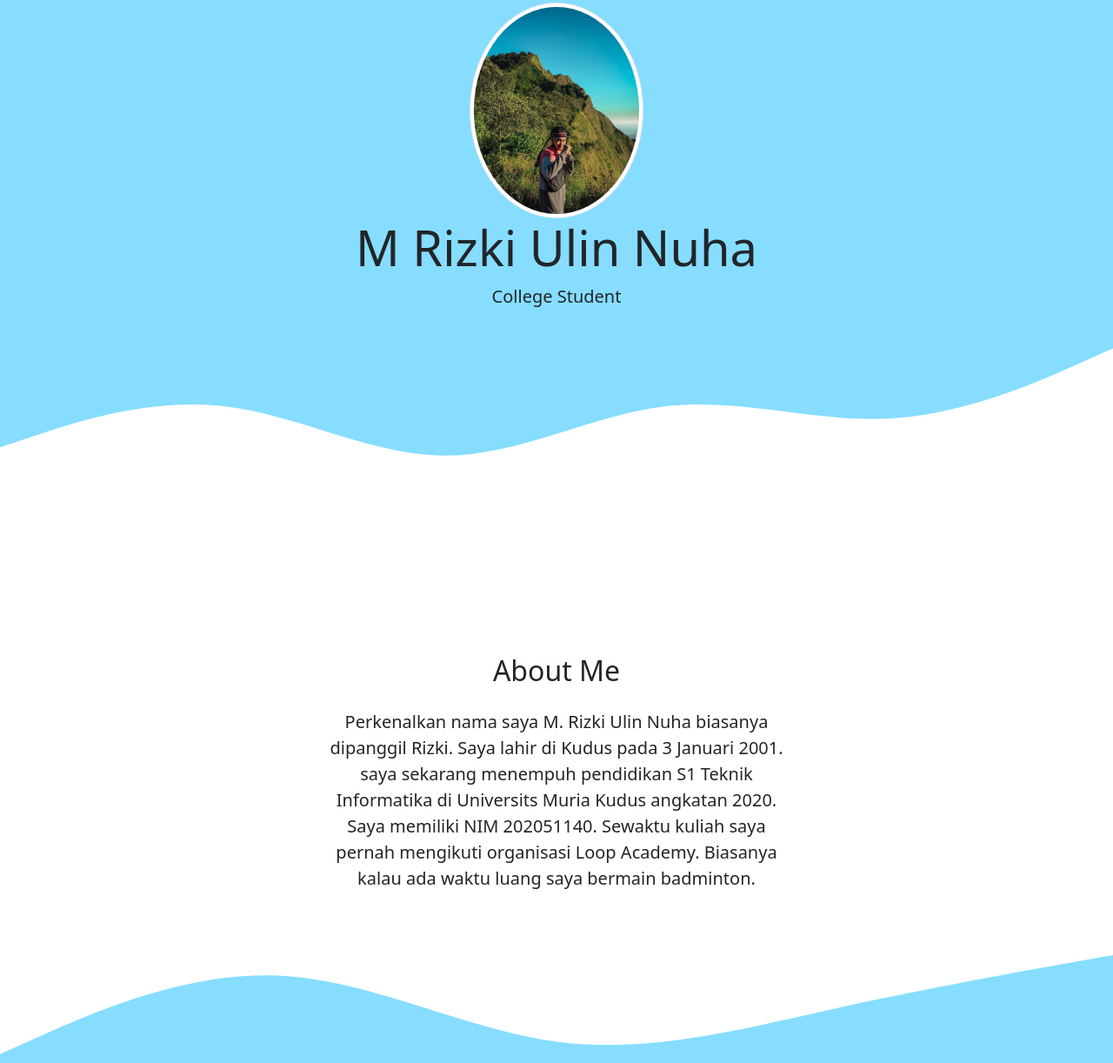
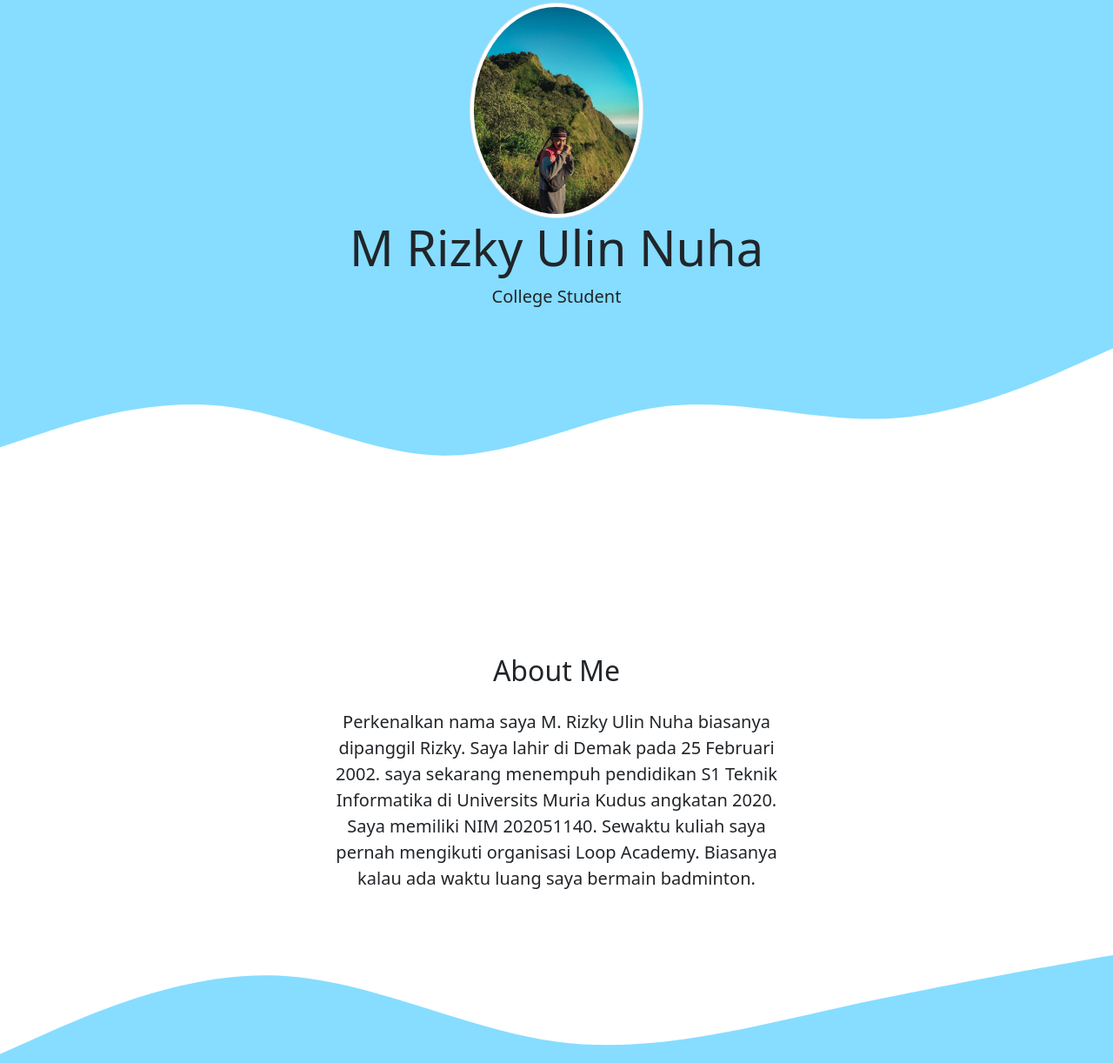
Before and after one commit to RizkiUlin/RizkiUlin.github.io, a plain HTML site: page index.html in a window 1280 px wide. Shown: the part 109-1331 px from the top of the page at 87% size. Drawn offline with nearby package versions, Linux system fonts and the light colour scheme.

Commit message:
about edit

```diff
--- a/index.html
+++ b/index.html
@@ -51,7 +51,7 @@
     <!-- Jumbotron -->
     <section class="jumbotron text-center mt-3">
         <img src="img/riski1.jpeg" alt="Firdaus Ilham" width="200" class="rounded-circle img-thumbnail"/>
-        <h1 class="display-4">M Rizki Ulin Nuha</h1>
+        <h1 class="display-4">M Rizky Ulin Nuha</h1>
         <p class="lead">College Student</p>
         <svg xmlns="http://www.w3.or/2000/svg" viewBox="0 0 1440 320"><path fill="#ffffff" fill-opacity="1" d="M0,160L48,144C96,128,192,96,288,106.7C384,117,480,171,576,170.7C672,171,768,117,864,106.7C960,96,1056,128,1152,122.7C1248,117,1344,75,1392,53.3L1440,32L1440,320L1392,320C1344,320,1248,320,1152,320C1056,320,960,320,864,320C768,320,672,320,576,320C480,320,384,320,288,320C192,320,96,320,48,320L0,320Z"></path></svg>    </section>
     <!-- Akhir Jumbotron -->
@@ -66,7 +66,7 @@
             </div>
             <div class="row justify-content-center fs-5 text-center">
                 <div class="col-md-6">
-                    <p>Perkenalkan nama saya M. Rizki Ulin Nuha biasanya dipanggil Rizki. Saya lahir di Kudus pada 3 Januari 2001. saya sekarang menempuh pendidikan S1 Teknik Informatika di Universits Muria Kudus angkatan 2020. Saya memiliki NIM 202051140. Sewaktu kuliah saya pernah mengikuti organisasi Loop Academy. Biasanya kalau ada waktu luang saya bermain badminton.</p>
+                    <p>Perkenalkan nama saya M. Rizky Ulin Nuha biasanya dipanggil Rizky. Saya lahir di Demak pada 25 Februari 2002. saya sekarang menempuh pendidikan S1 Teknik Informatika di Universits Muria Kudus angkatan 2020. Saya memiliki NIM 202051140. Sewaktu kuliah saya pernah mengikuti organisasi Loop Academy. Biasanya kalau ada waktu luang saya bermain badminton.</p>
                 </div>
             </div>
         </div>
```
